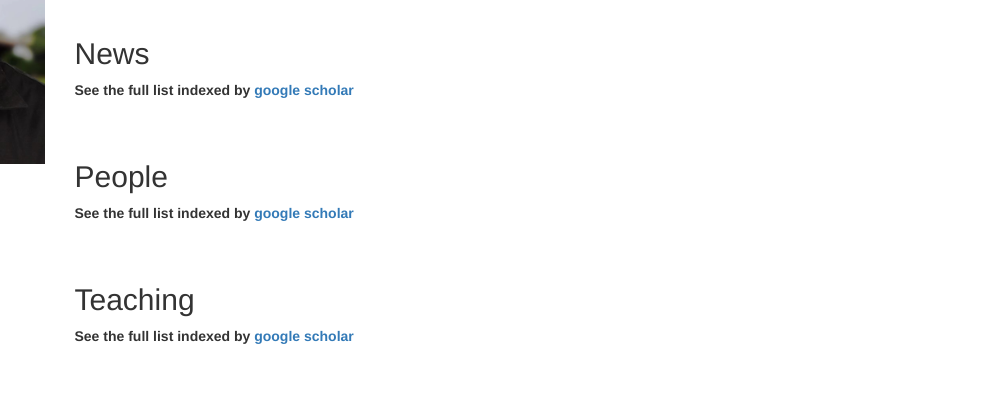
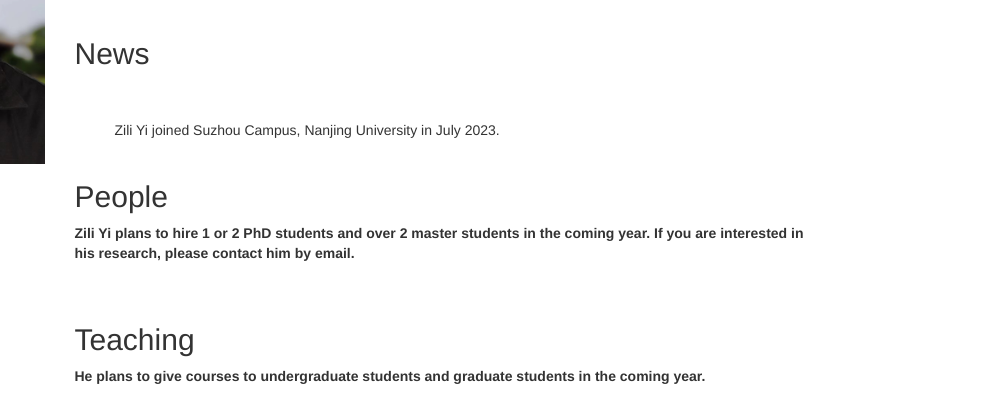
Before and after one commit to zili-yi/zili-yi.github.io, a plain HTML site: page index.html in a window 1280 px wide. Shown: the part 335-738 px from the top of the page, 288-1280 px from the left. Drawn offline with nearby package versions, Linux system fonts and the light colour scheme.

Commit message:
Update index.html

```diff
--- a/index.html
+++ b/index.html
@@ -94,21 +94,21 @@
             <!-- News -->
             <div style="margin-top:5vh;" >
                 <h2 id="news">News</h2>
-                <strong>See the full list indexed by <a href="https://scholar.google.com/citations?user=XC6Z56AAAAAJ&hl=en" target="blank">google scholar</a></strong><br/><br/>
-                <ul></ul>
+                <strong></strong><br/><br/>
+                <ul>Zili Yi joined Suzhou Campus, Nanjing University in July 2023. </ul>
             </div>
 
             <!-- People -->
             <div style="margin-top:5vh;" >
                 <h2 id="people">People</h2>
-                <strong>See the full list indexed by <a href="https://scholar.google.com/citations?user=XC6Z56AAAAAJ&hl=en" target="blank">google scholar</a></strong><br/><br/>
+                <strong>Zili Yi plans to hire 1 or 2 PhD students and over 2 master students in the coming year. If you are interested in his research, please contact him by email. </strong><br/><br/>
                 <ul></ul>
             </div>
 
             <!-- teaching -->
             <div style="margin-top:5vh;" >
                 <h2 id="teaching">Teaching</h2>
-                <strong>See the full list indexed by <a href="https://scholar.google.com/citations?user=XC6Z56AAAAAJ&hl=en" target="blank">google scholar</a></strong><br/><br/>
+                <strong> He plans to give courses to undergraduate students and graduate students in the coming year. </strong><br/><br/>
                 <ul></ul>
             </div>
 
```
